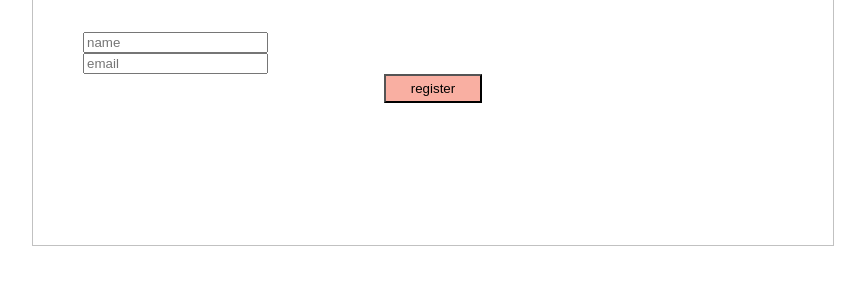
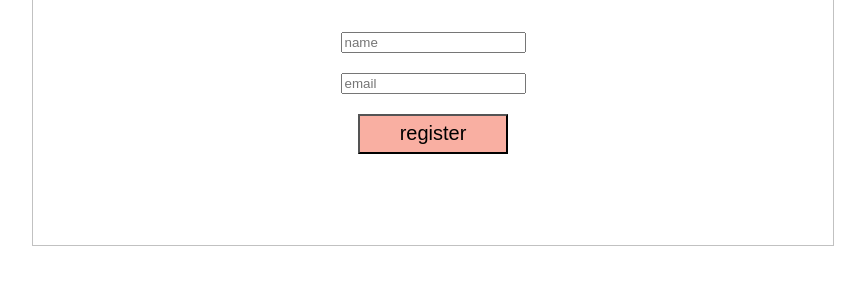
Before and after one commit to stacietaylorcima/generic_signup_page, a website: page index.html in a window 1280 px wide. Shown: the part 443-728 px from the top of the page, without its empty margins (207-1072 px from the left). Drawn offline with Linux system fonts and the light colour scheme.

Commit message:
center form input

```diff
--- a/styles.css
+++ b/styles.css
@@ -26,9 +26,14 @@ p {
 
 input {
   display: block;
+  margin: auto;
+  margin-bottom: 20px;
 }
 
 button {
   background-color: #F9AFA2;
-  padding: 5px 25px 5px 25px;
+  font-size: 20px;
+  padding: 5px 25px 6px 25px;
+  width: 150px;
+  height: 40px;
 }
```
